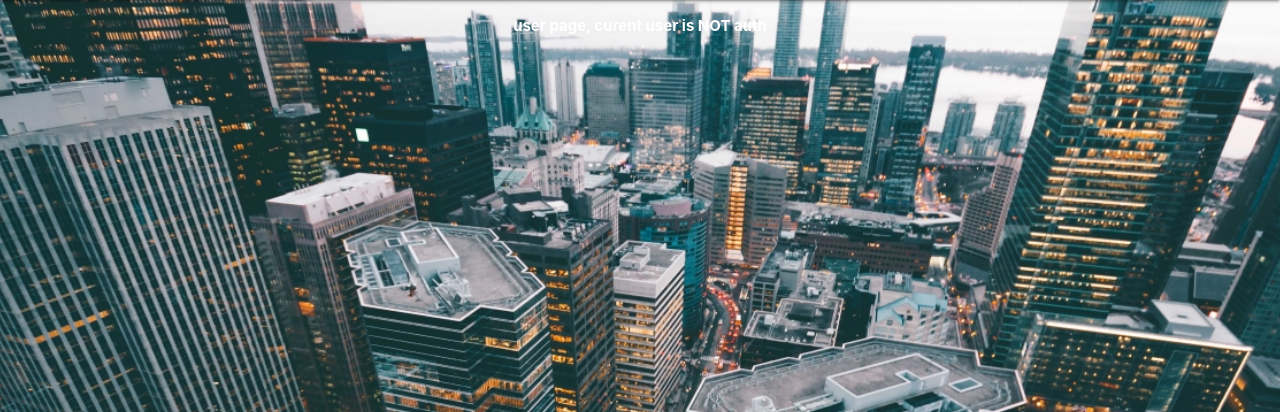
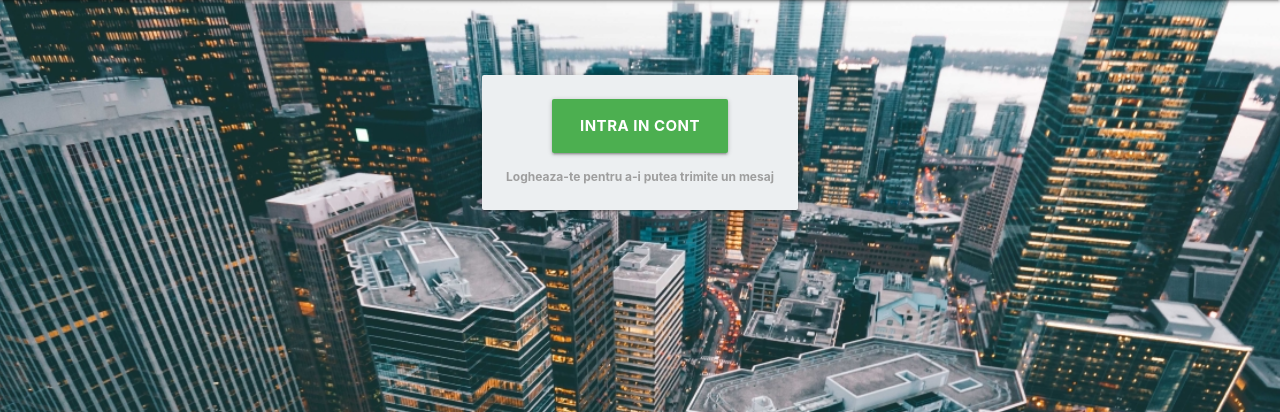
Before and after one commit to ClimenteA/chirieshare-draft, a Django app: page /cont/utilizator/ in a window 1280 px wide. Shown: the part 64-476 px from the top of the page. Run offline with Django 3.2, Linux system fonts and the light colour scheme.

Commit message:
created a separated user page info depending if user come from a listing or he just wants to see his account

```diff
--- a/users/templates/users/utilizator.html
+++ b/users/templates/users/utilizator.html
@@ -9,12 +9,7 @@
 {% if utilizator_share %}
 
     {% if user.is_authenticated %}
-
         <p class="white-text bold">user page from anunt, curent user is auth</p>
-
-    {% else %}
-
-        <p class="white-text bold">user page from anunt, curent user is NOT auth</p>
 
         <div class="card blue-grey lighten-5 w640">
             <div class="card-content flex-center">
@@ -46,13 +41,13 @@
                     {% endif %}
                 </span>
 
-                <div class="line blue-grey darken-2" style="margin-top:0.5rem;width:100%;"></div>
+                <div class="line blue-grey darken-2" style="margin-top:0.5rem;width:100%;margin-bottom:2rem;"></div>
 
-                {% if anunt.descriere_anunt  %}
-                    <h6>{{ anunt.descriere_anunt }}</h6>
-                {% else %}
-                    <h6>Utilizatorul nu a pus nici o descriere.</h6>
-                {% endif %}
+                <div id="contact">
+                        <label>Scrie mesaj</label>
+                        <input type="text" name="mesaj_client" id="mesaj_client"/>
+                        <button class="btn bold  waves-effect waves-light" id="trimite-mesaj" style="margin-top:1rem;">Trimite mesaj<i class="material-icons right">send</i></button>
+                </div>
 
             </div>
             <div class="card-action">
@@ -88,8 +83,14 @@
         </div>
 
 
-
-
+    {% else %}
+        <!-- <p class="white-text bold">user page from anunt, curent user is NOT auth</p> -->
+        <div class="card blue-grey lighten-5 w640" style="margin-top:5rem;">
+            <div class="card-content flex-center">
+                <a href="{% url 'autentificare' %}" class="btn-large green waves-effect waves-light bold">Intra in cont</a>
+                <label style="margin-top:1rem;">Logheaza-te pentru a-i putea trimite un mesaj</label>
+            </div>
+        </div>
     {% endif %}
 
 
@@ -98,14 +99,85 @@
 
     {% if user.is_authenticated %}
 
-        <p class="white-text bold">user page, curent user is auth</p>
+        <!-- <p class="white-text bold">user page, curent user is auth</p> -->
+
+        <div class="card blue-grey lighten-5 w640">
+            <div class="card-content flex-center">
+
+                <img class="circle" src="/media/{{ user.imagine }}" onerror="this.src='http://placeskull.com/100/100/4caf50'">
+                <span class="card-title">
+                    {% if user.first_name  %}
+                        {{ user.first_name }}
+                    {% else %}
+                        <span id="fname">{{ user.email }}</span>
+                        <script>
+                            let fname = document.getElementById("fname");
+                            let name = fname.innerText.split("@")[0];
+                            fname.innerText = name;
+                        </script>
+                    {% endif %}
+                </span>
+                <span>
+                    {% if user.ocupatie %}
+                        {{ user.ocupatie }},
+                    {% endif %}
+
+                    {% if user.sex %}
+                        {{ user.sex }},
+                    {% endif %}
+
+                    {% if user.varsta %}
+                        {{ user.varsta }} ani
+                    {% endif %}
+                </span>
+
+            </div>
+            <div class="card-action">
+                <div class="row">
+                    {% if user.telefon %}
+                        <div class="col s12 m4">
+                            <div style="margin-top: 1rem;">
+                                <button style="width: 100%" data-clipboard-text="{{ user.telefon }}" class="btn waves-effect waves-light bold tooltipped" data-position="top" data-tooltip="click pentru copy"><i class="tiny material-icons">phone</i></button>
+                            </div>
+                        </div>
+                    {% else %}
+                        <div class="col s12 m4">
+                            <div style="margin-top: 1rem;">
+                                <button disabled style="width: 100%" data-clipboard-text="{{ user.telefon }}" class="btn waves-effect waves-light bold tooltipped" data-position="top" data-tooltip="{{ user.telefon }}"><i class="tiny material-icons">phone</i></button>
+                            </div>
+                        </div>
+                    {% endif %}
+
+                    <div class="col s12 m4">
+                        <div style="margin-top: 1rem;">
+                            <button style="width: 100%" data-clipboard-text="{{ user.email }}" class="btn waves-effect waves-light bold tooltipped" data-position="top" data-tooltip="{{ user.email }}"><i class="tiny material-icons">email</i></button>
+                        </div>
+                    </div>
+
+                    <div class="col s12 m4">
+                        <div style="margin-top: 1rem;">
+                            <button style="width: 100%" class="btn waves-effect waves-light bold tooltipped" data-position="top" data-tooltip="actualizeaza cont"><i class="tiny material-icons">edit</i></button>
+                        </div>
+                    </div>
+
+                </div>
+            </div>
+        </div>
+
+
+
+
 
     {% else %}
 
-        <p class="white-text bold">user page, curent user is NOT auth</p>
+        <div class="card blue-grey lighten-5 w640" style="margin-top:5rem;">
+            <div class="card-content flex-center">
+                <a href="{% url 'autentificare' %}" class="btn-large green waves-effect waves-light bold">Intra in cont</a>
+                <label style="margin-top:1rem;">Logheaza-te pentru a-i putea trimite un mesaj</label>
+            </div>
+        </div>
 
     {% endif %}
-
 
 {% endif %}
 
@@ -186,6 +258,49 @@ clipboard.on('error', () => {
 
 
 
+// Send message to poster
+
+document.getElementById("trimite-mesaj").addEventListener("click", () => {
+
+    let mesaj = document.getElementById("mesaj_client");
+    let id_anunt = document.location.pathname.split("/")["2"];
+    let data = {"mesaj": mesaj.value, "id_anunt": id_anunt}
+
+    if (data.mesaj != ""){
+
+        mesaj.value = "";
+
+        console.log("Sent: ", data);
+
+        m.request({
+            method: "GET",
+            url: "/anunturi/chirias/",
+            data: data
+        }).then((response) => {
+            if (response.status === 200) {
+                M.toast({html: 'Mesajul a fost trimis!'});
+            }else {
+                M.toast({html: 'Mesajul nu a fost trimis!', classes:"red lighten-1"});
+            }
+        });
+
+    }else {
+        M.toast({html: 'Nu ai scris nimic!'});
+    }
+
+}, false);
+
+
+
+
+
+
+
+
+
+
+
+
 
 
 
```
